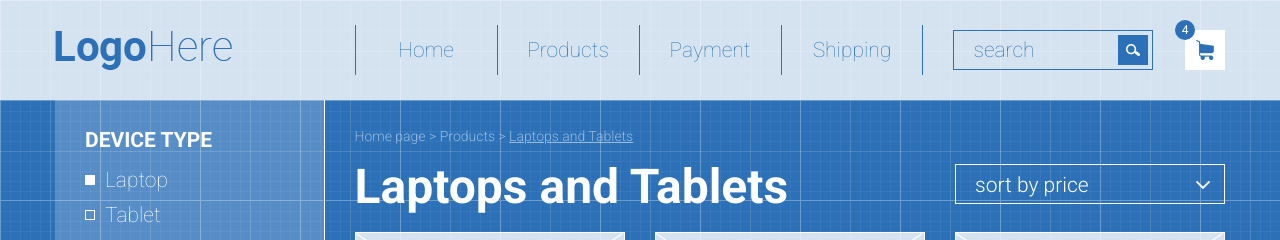
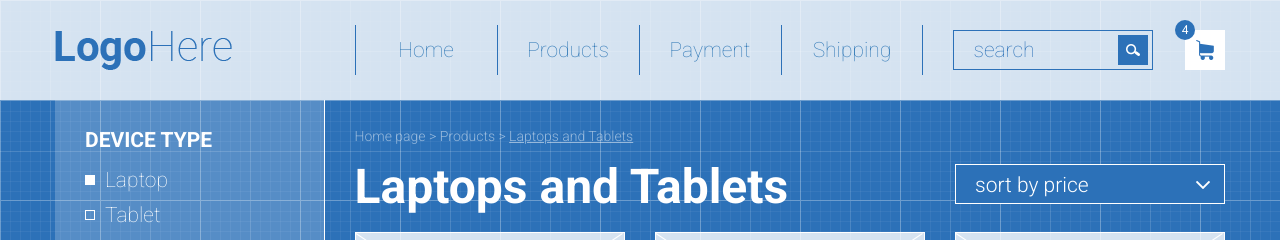
Before and after one commit to artak93/shop-dev, a plain HTML site: page index.html in a window 1280 px wide. Shown: the top 240 px of the page. Drawn offline with Linux system fonts and the light colour scheme.

Commit message:
add bg-color to sort_by

```diff
--- a/style.css
+++ b/style.css
@@ -262,6 +262,7 @@ div.sort_by {
 }
 ul.main-sort li {
 	list-style: none;
+	background: #2C71B8;
 }
 ul.main-sort > li {
 	position: relative;
```
